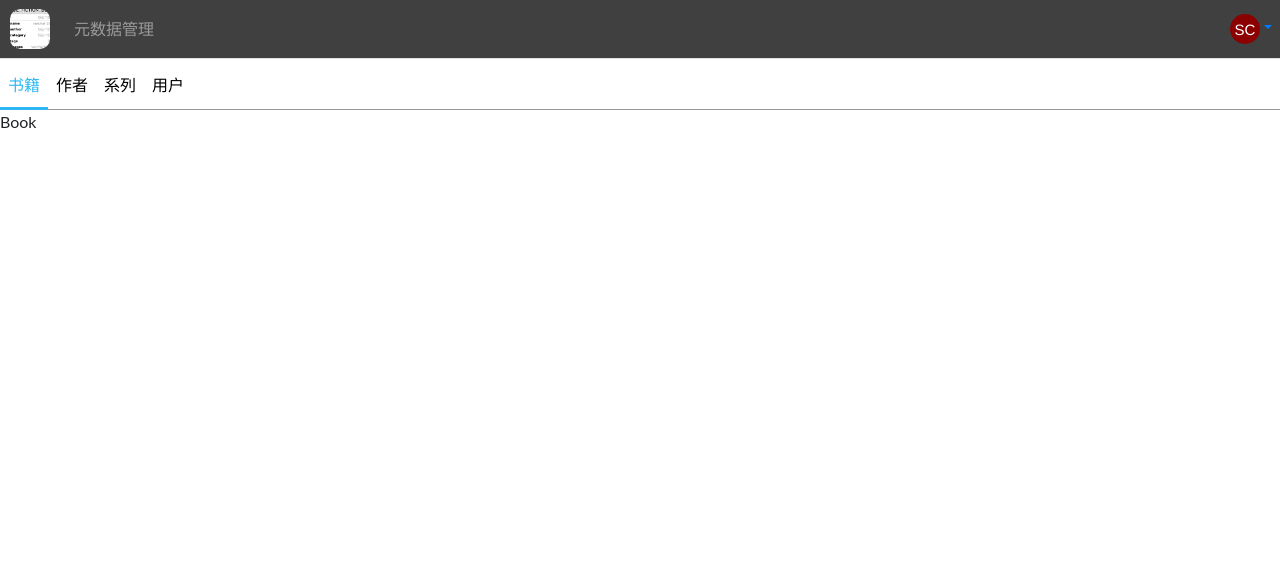
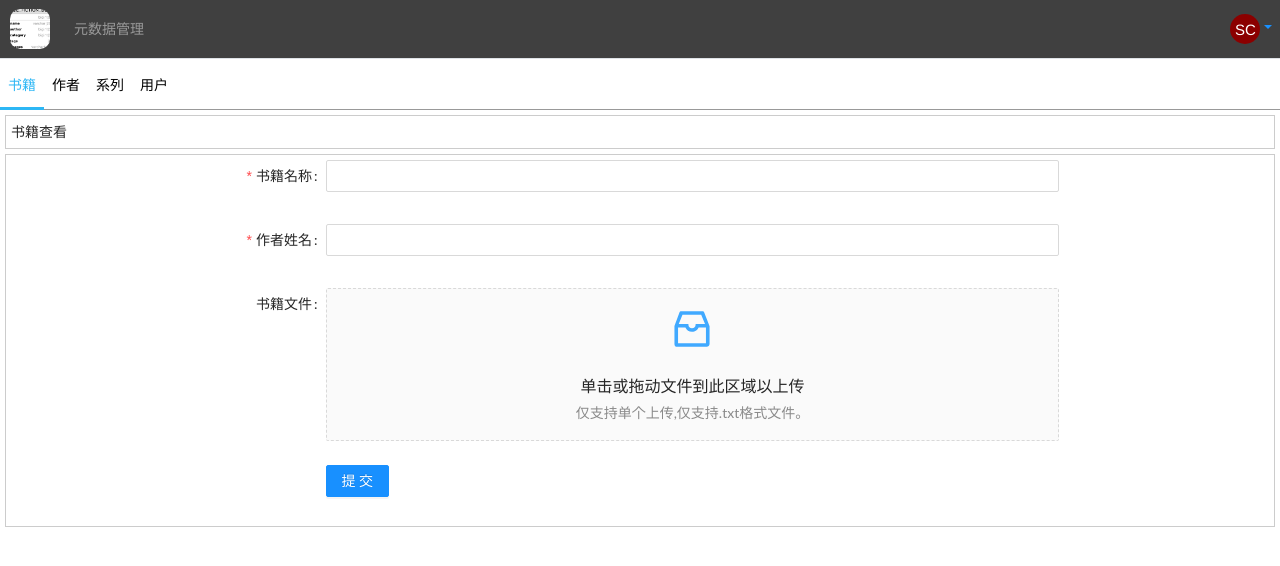
Before and after one commit to VeejaLiu/ScienceFiction-Webapp, a React (Create React App) app: page /metadata-manager/book in a window 1280 px wide. Shown: the top 566 px of the page. Built offline with nearby package versions, Linux system fonts and the light colour scheme.

Commit message:
增加上传

```diff
--- a/package.json
+++ b/package.json
@@ -22,6 +22,7 @@
     "@types/styled-jsx": "^2.2.8",
     "@typescript-eslint/eslint-plugin": "^4.11.0",
     "@typescript-eslint/parser": "^4.11.0",
+    "antd": "^4.17.3",
     "axios": "^0.21.1",
     "babel-eslint": "10.x",
     "bootstrap": "^4.5.3",
--- a/src/App.tsx
+++ b/src/App.tsx
@@ -5,6 +5,7 @@ import { ToastContainer } from 'react-toastify';
 import { HeaderBar } from './components/common';
 import 'react-toastify/dist/ReactToastify.css';
 import './assets/scss/bmc-main.scss';
+import 'antd/dist/antd.min.css';
 
 const MetadataManager = React.lazy(
   () => import('./components/page/metadata-manager/MetadataManager'),
@@ -25,7 +26,7 @@ function AdminSite() {
         className="ToastContainer--container"
       />
       <Helmet>
-        <title>科幻小说</title>
+        <title>Test</title>
       </Helmet>
     </Suspense>
   );
--- a/src/components/page/metadata-manager/Book.tsx
+++ b/src/components/page/metadata-manager/Book.tsx
@@ -1,7 +1,90 @@
 import React from 'react';
+import { uploadBook } from '../../../http/book/book';
+import { Form, Button, Upload, Input, FormInstance } from 'antd';
+import { InboxOutlined } from '@ant-design/icons';
 
 function Book() {
-  return <div>Book</div>;
+  const formItemLayout = {
+    labelCol: { span: 6 },
+    wrapperCol: { span: 14 },
+  };
+
+  const form = React.createRef<FormInstance>();
+
+  const formData = new FormData();
+  const normFile = (e: any) => {
+    console.log('process.env.BACKEND_SERVER_URL:', process.env.BACKEND_SERVER_URL);
+
+    if (!form.current?.getFieldValue('book_name')) {
+      const result = e.file?.name;
+      form.current?.setFieldsValue({ book_name: result.replace('.txt', '') });
+    }
+    formData.set('file', e.file);
+    if (Array.isArray(e)) {
+      return e;
+    }
+    return e && e.fileList;
+  };
+
+  const onFinish = async (values: any) => {
+    formData.set('book_name', form.current?.getFieldValue('book_name'));
+    formData.set('book_author', form.current?.getFieldValue('book_author'));
+    await uploadBook(formData);
+  };
+
+  return (
+    <div>
+      <div style={{ margin: '5px', padding: '5px', border: '1px solid #ccc' }}>书籍查看</div>
+      <div style={{ margin: '5px', padding: '5px', border: '1px solid #ccc' }}>
+        <Form
+          name="validate_other"
+          ref={form}
+          {...formItemLayout}
+          onFinish={onFinish}
+          encType={'multipart/form-data'}
+        >
+          <Form.Item
+            label="书籍名称"
+            name="book_name"
+            rules={[{ required: true, message: '请输入书籍名称!' }]}
+          >
+            <Input />
+          </Form.Item>
+          <Form.Item
+            label="作者姓名"
+            name="book_author"
+            rules={[{ required: true, message: '请输入作者姓名!' }]}
+          >
+            <Input />
+          </Form.Item>
+          <Form.Item label="书籍文件">
+            <Form.Item name="dragger" valuePropName="fileList" getValueFromEvent={normFile} noStyle>
+              <Upload.Dragger
+                accept=".txt" // 只接受txt
+                maxCount={1} // 最大上传数量为1
+                name="files"
+                beforeUpload={() => {
+                  return false;
+                }}
+              >
+                <p className="ant-upload-drag-icon">
+                  <InboxOutlined />
+                </p>
+                <p className="ant-upload-text">单击或拖动文件到此区域以上传</p>
+                <p className="ant-upload-hint">仅支持单个上传,仅支持.txt格式文件。</p>
+              </Upload.Dragger>
+            </Form.Item>
+          </Form.Item>
+
+          <Form.Item wrapperCol={{ span: 12, offset: 6 }}>
+            <Button type="primary" htmlType="submit">
+              提交
+            </Button>
+          </Form.Item>
+        </Form>
+      </div>
+    </div>
+  );
 }
 
 export default Book;
--- /dev/null
+++ b/src/http/book/book.ts
@@ -0,0 +1,13 @@
+import { basicUrl, HttpService } from '../../services';
+
+const userBasicUrl = `${basicUrl}/book`;
+
+export async function uploadBook(e: FormData): Promise<any> {
+  try {
+    const response = await HttpService.post(`${userBasicUrl}/uploadBook`, e);
+    return response.data;
+  } catch (e) {
+    console.error(e);
+    return 'failed';
+  }
+}
```
